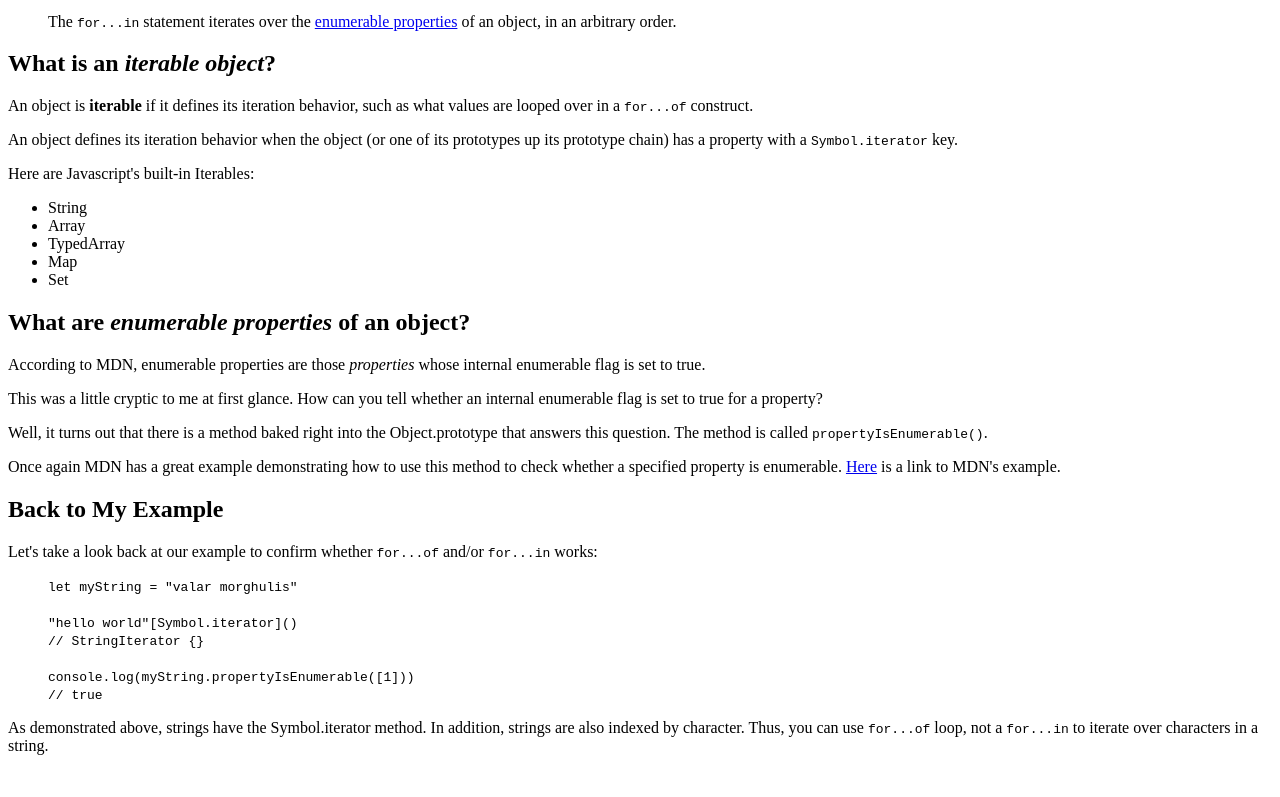
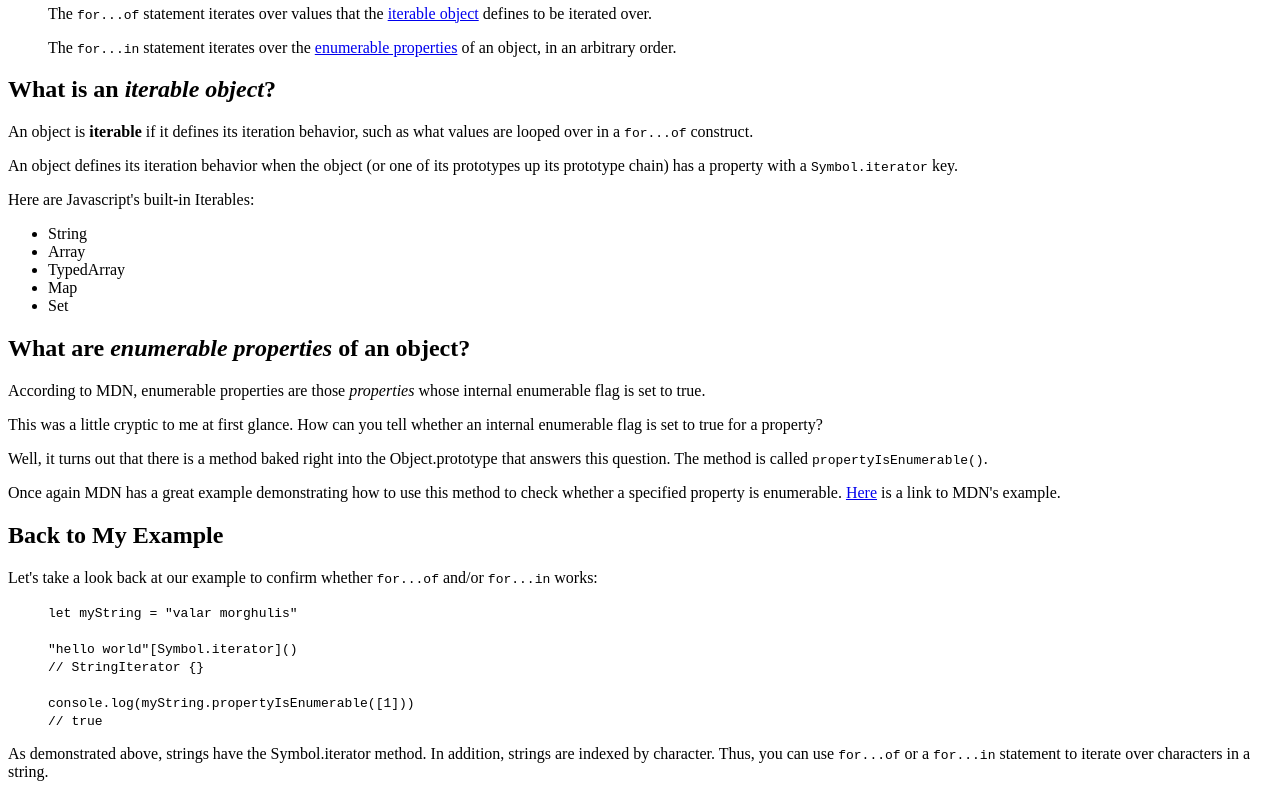
Before and after one commit to edezekiel/for...of, a plain HTML site: page index.html in a window 1280 px wide. Shown: the part 561-1358 px from the top of the page. Before the commit the page ends 1332 px from the top, so only its background shows below. Drawn offline with Linux system fonts and the light colour scheme.

Commit message:
final tweaks

```diff
--- a/index.html
+++ b/index.html
@@ -5,6 +5,8 @@
     <title></title>
   </head>
   <body>
+
+    https://images.unsplash.com/photo-1527266237111-a4989d028b4b?ixlib=rb-1.2.1&ixid=eyJhcHBfaWQiOjEyMDd9&auto=format&fit=crop&w=1650&q=80
 
     <h1>JavaScript Loops Using <code>for...of</code> and <code>for...in</code>.</h1>
 
@@ -115,8 +117,8 @@
       </blockquote>
 
       <p>As demonstrated above, strings have the Symbol.iterator method.
-        In addition, strings are also indexed by character. Thus, you can use
-        <code>for...of</code> loop, not a <code>for...in</code> to iterate over
+        In addition, strings are indexed by character. Thus, you can use
+        <code>for...of</code> or a <code>for...in</code> statement to iterate over
         characters in a string.</p>
 
     <script type="text/javascript" src="loop.js"></script>
```
